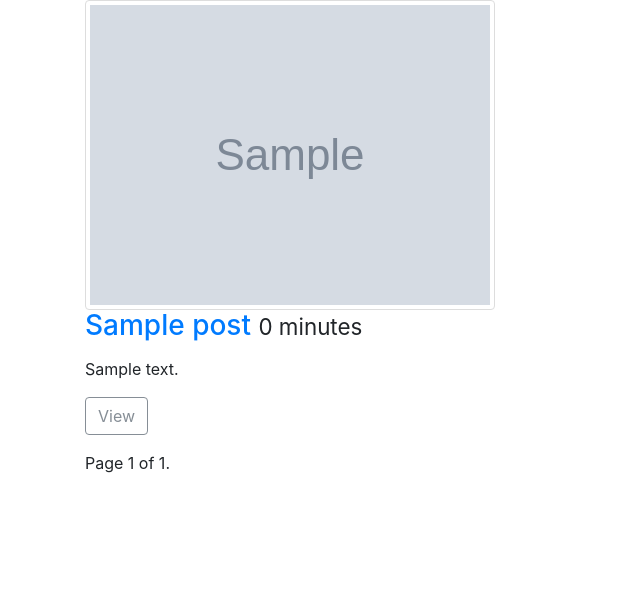
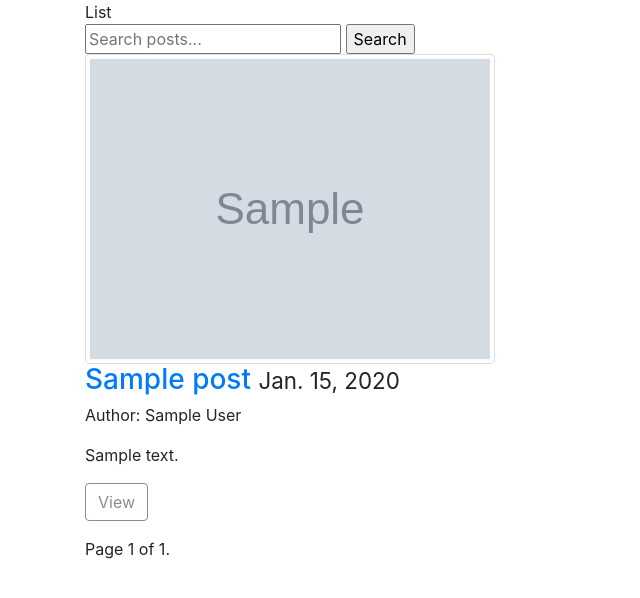
Before and after one commit to gojonesy/GoJonesy, a Django app: page /blog/ in a window 1280 px wide. Shown: the part 56-654 px from the top of the page, without its empty margins (0-640 px from the left). Run offline with Django 3.2, Linux system fonts and the light colour scheme; a user stored in the database is signed in; tables that the repository leaves empty hold one stand-in row (values such as "Sample post"); grey boxes marked "Sample" are stand-in pictures; style sheets or scripts are compiled from the project's sources; parts of the project's set-up code (start-up, migrations or seed data) failed here and were passed over; some libraries are stand-ins or nearby versions.

Commit message:
Finished first blog tutorial.

```diff
--- a/gojonesy/blog/forms.py
+++ b/gojonesy/blog/forms.py
@@ -9,4 +9,6 @@ class PostForm(forms.ModelForm):
             "title",
             "content",
             "image",
+            "draft",
+            "publish",
         ]
--- a/gojonesy/blog/models.py
+++ b/gojonesy/blog/models.py
@@ -2,13 +2,20 @@ from django.db import models
 from django.urls import reverse
 from django.db.models.signals import pre_save
 from django.utils.text import slugify
+from django.utils import timezone
+from gojonesy.users.models import User
 
 # Create your models here.
+class PostManager(models.Manager):
+    def active(self, *args, **kwargs):
+        return super(PostManager, self).filter(draft=False).filter(publish__lte=timezone.now())
 
 def upload_location(instance, filename):
     return "%s/%s" %(instance.id, filename)
 
 class Post(models.Model):
+    author = models.ForeignKey(User, related_name='blog',
+            on_delete=models.CASCADE)
     title = models.CharField(max_length=200)
     slug = models.SlugField(unique=True)
     image = models.ImageField(null=True, blank=True, height_field="height_field",
@@ -16,8 +23,12 @@ class Post(models.Model):
     height_field = models.IntegerField(default=0)
     width_field = models.IntegerField(default=0)
     content = models.TextField()
+    draft = models.BooleanField(default=False)
+    publish = models.DateField(auto_now=False, auto_now_add=False)
     timestamp = models.DateTimeField(auto_now_add=True)
     lastUpdate = models.DateTimeField(auto_now=True)
+
+    objects = PostManager()
 
     def __str__(self):
         return self.title
--- a/gojonesy/blog/views.py
+++ b/gojonesy/blog/views.py
@@ -1,13 +1,17 @@
 from django.shortcuts import render, get_object_or_404, redirect
-from django.http import HttpResponse, HttpResponseRedirect
+from django.http import HttpResponse, HttpResponseRedirect, Http404
 from django.core.paginator import Paginator, EmptyPage, PageNotAnInteger
 from django.contrib import messages
+from django.utils import timezone
+
 from blog.models import Post
 from blog.forms import PostForm
 
 # Create your views here.
 def posts_list(request):
-    queryset = Post.objects.all()
+    queryset = Post.objects.active()
+    if request.user.is_staff or request.user.is_superuser:
+        queryset = Post.objects.all()
     paginator = Paginator(queryset, 25) # Show 25 contacts per page
     page_request_var = "page"
     page = request.GET.get(page_request_var)
@@ -26,10 +30,25 @@ def posts_list(request):
     return render(request, "blog/list.html", context)
 
 
+def posts_detail(request, id=None):
+    instance = get_object_or_404(Post, id=id)
+    if instance.draft or instance.publish > timezone.now().date():
+        if not request.user.is_staff or not request.user.is_superuser:
+            raise Http404
+    context = {
+        'instance': instance,
+        'title': instance.title,
+    }
+    return render(request, "blog/post_detail.html", context)
+
+
 def posts_create(request):
+    if not request.user.is_staff or not request.user.is_superuser:
+        raise Http404
     form = PostForm(request.POST or None, request.FILES or None)
     if form.is_valid():
         instance = form.save(commit=False)
+        instance.author = request.user
         instance.save()
         messages.success(request, instance.title + " created.")
         return HttpResponseRedirect(instance.get_absolute_url())
@@ -38,15 +57,10 @@ def posts_create(request):
     }
     return render(request, "blog/post_form.html", context)
 
-def posts_detail(request, id=None):
-    instance = get_object_or_404(Post, id=id)
-    context = {
-        'instance': instance,
-        'title': instance.title,
-    }
-    return render(request, "blog/post_detail.html", context)
 
 def posts_update(request, id=None):
+    if not request.user.is_staff or not request.user.is_superuser:
+        raise Http404
     instance = get_object_or_404(Post, id=id)
     form = PostForm(request.POST or None, request.FILES or None, instance=instance)
     if form.is_valid():
@@ -62,6 +76,8 @@ def posts_update(request, id=None):
     return render(request, "blog/post_form.html", context)
 
 def posts_delete(request, id=None):
+    if not request.user.is_staff or not request.user.is_superuser:
+        raise Http404
     instance = get_object_or_404(Post, id=id)
     instance.delete()
     messages.success(request, instance.title + " deleted.")
--- a/gojonesy/templates/blog/list.html
+++ b/gojonesy/templates/blog/list.html
@@ -1,6 +1,12 @@
 {% extends "base.html" %}
 {% block content %}
-
+<div class="col-sm-offset-3 col-sm-offset-3">
+  {{ title }}
+  <form method="GET" action"">
+    <input type="textbox" name="q" placeholder="Search posts..." value="{{ request.GET.q }}"/>
+    <input type="submit" value="Search" />
+  </form>
+</div>
       {% for obj in object_list %}
       <div class="row">
       <div class="col-sm-6">
@@ -8,12 +14,17 @@
           {% if obj.image %}
             <img src="{{ obj.image.url }}" class="img-fluid img-thumbnail">
           {% endif %}
-          <h3><a href='{{ obj.get_absolute_url }}'>{{ obj.title }}</a>
-            <small>{{obj.timestamp|timesince }}</small>
-          </h3>
-          <p>{{ obj.content|linebreaks|truncatechars:120 }}</p>
-          <p><a href="{{ obj.get_absolute_url }}" class="btn btn-outline-secondary"
-              role="button">View</a>
+          <div class="caption">
+            {% if obj.draft %}<h3>Draft</h3>{% endif %}
+            {% if obj.publish > today %}<h3>Future Post</h3> {% endif %}
+            <h3><a href='{{ obj.get_absolute_url }}'>{{ obj.title }}</a>
+              <small>{{ obj.publish }}</small>
+            </h3>
+            <p>Author: {{ obj.author.get_full_name }}</p>
+            <p>{{ obj.content|linebreaks|truncatechars:120 }}</p>
+            <p><a href="{{ obj.get_absolute_url }}" class="btn btn-outline-secondary"
+                role="button">View</a>
+          </div>
         </div>
       </div>
       </div>
--- a/gojonesy/templates/blog/post_detail.html
+++ b/gojonesy/templates/blog/post_detail.html
@@ -10,7 +10,10 @@
         <img src="{{ instance.image.url }}" class="img-fluid">
       {% endif %}
       <h1>{{ instance.title }}</h1>
-      <small>{{ instance.timestamp }}</small>
+
+      <p>Author: {{ instance.author.get_full_name }}</p>
+      <small>{% if instance.draft %}<span style='color:red;'>Draft</span>{% endif %}
+        {{ instance.publish }}</small>
         {{ instance.content|linebreaks }}<br>
 
     </div>
```
Also changed, not shown: gojonesy/blog/migrations/0002_post_author.py (added), gojonesy/blog/migrations/0003_auto_20180302_0932.py (added).
